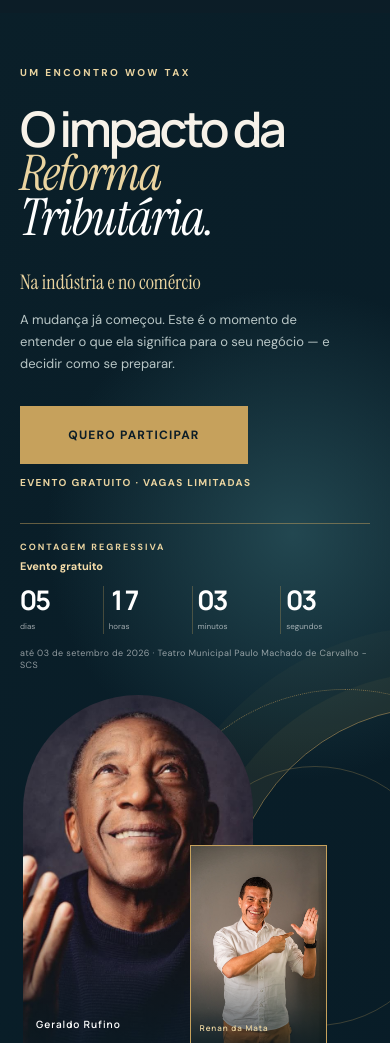
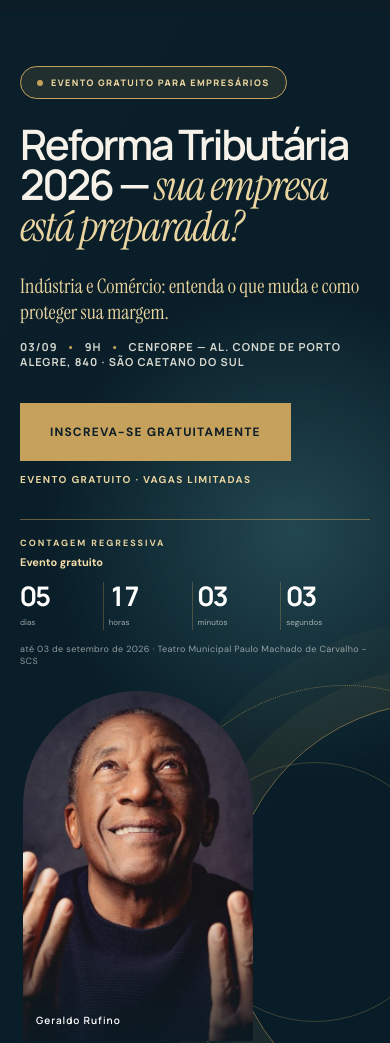
Before and after one commit to guilhermerampazzo/elias-evento-renan, a website: page index.html in a window 390 px wide. Shown: the part 57-1100 px from the top of the page. Drawn offline with Linux system fonts and the light colour scheme.

Commit message:
Simplificar banner do hero com novo copy e remover Renan da Mata

```diff
--- a/index.html
+++ b/index.html
@@ -37,19 +37,17 @@
   <main>
     <section class="hero" id="inicio">
       <div class="hero-copy">
-        <p class="eyebrow">UM ENCONTRO WOW TAX</p>
-        <h1>O impacto da<br><i>Reforma</i><br><strong>Tributária.</strong></h1>
-        <p class="hero-deck">Na indústria e no comércio</p>
-        <p class="hero-intro">A mudança já começou. Este é o momento de entender o que ela significa para o seu negócio — e decidir como se preparar.</p>
-        <a class="button button-gold" href="#inscricao">Quero participar</a>
+        <p class="hero-seal">Evento gratuito para empresários</p>
+        <h1>Reforma Tributária 2026 — <i>sua empresa está preparada?</i></h1>
+        <p class="hero-deck">Indústria e Comércio: entenda o que muda e como proteger sua margem.</p>
+        <p class="hero-meta">03/09 <span>•</span> 9h <span>•</span> Cenforpe — Al. Conde de Porto Alegre, 840 · São Caetano do Sul</p>
+        <a class="button button-gold" href="#inscricao">INSCREVA-SE GRATUITAMENTE</a>
       </div>
       <div class="hero-visual">
         <div class="hero-arc"></div><div class="hero-arc hero-arc-small"></div>
         <figure class="hero-rufino"><img src="arquivos/rufinho.jpg" alt="Geraldo Rufino" /><figcaption>Geraldo Rufino</figcaption></figure>
-        <figure class="hero-renan"><img src="arquivos/renandamata.jpg" alt="Renan da Mata" /><figcaption>Renan da Mata</figcaption></figure>
-        <span class="hero-side-note">ENTENDA<br>ANTEcipe<br>TRANSFORME</span>
       </div>
-      <div class="hero-rail"><span>03 DE SETEMBRO</span><span>A PARTIR DAS 9H</span><span>TEATRO MUNICIPAL · SCS</span><span>EVENTO GRATUITO</span></div>
+      <div class="hero-rail"><span>03 DE SETEMBRO</span><span>A PARTIR DAS 9H</span><span>CENFORPE · SCS</span><span>EVENTO GRATUITO</span></div>
     </section>
 
     <section class="manifesto section-light" id="evento">
--- a/styles.css
+++ b/styles.css
@@ -19,12 +19,15 @@ h1,h2,h3,p{margin-top:0}
 .eyebrow,.section-label,.person-line span,.profile span,.form-eyebrow,.location-data span{font-size:10px;letter-spacing:2.4px;font-weight:700;text-transform:uppercase}
 .eyebrow{color:var(--gold-pale);margin-bottom:28px}
 .hero-copy{max-width:650px}
-.hero h1{font:600 clamp(52px,7.2vw,102px)/.88 Manrope,Arial,sans-serif;letter-spacing:-.07em;margin:0;color:#f7f2e9}
+.hero h1{font:600 clamp(42px,5.4vw,72px)/.95 Manrope,Arial,sans-serif;letter-spacing:-.06em;margin:0;color:#f7f2e9}
 .hero h1 i,.hero h1 strong{font-family:'Instrument Serif',Georgia,serif;letter-spacing:-.03em;font-weight:400;font-style:italic}
 .hero h1 i{color:var(--gold-pale)}
 .hero h1 strong{font-size:1.04em;color:#fff}
-.hero-deck{font:500 23px 'Instrument Serif',Georgia,serif;color:var(--gold-pale);margin:28px 0 14px}
-.hero-intro{font-size:15px;line-height:1.7;color:#b9c7c7;max-width:385px;margin-bottom:31px}
+.hero-seal{display:inline-flex;align-items:center;gap:8px;padding:9px 16px;border:1px solid var(--gold);border-radius:999px;background:rgba(198,161,92,.12);color:var(--gold-pale);font:800 10px 'Manrope';letter-spacing:1.8px;text-transform:uppercase;margin:0 0 26px}
+.hero-seal:before{content:'';width:6px;height:6px;border-radius:50%;background:var(--gold)}
+.hero-deck{font:500 21px 'Instrument Serif',Georgia,serif;color:var(--gold-pale);margin:26px 0 14px;max-width:520px}
+.hero-meta{font:700 13px 'Manrope';letter-spacing:1.4px;text-transform:uppercase;color:#d6d8d0;margin:0 0 34px}
+.hero-meta span{color:var(--gold);margin:0 6px}
 .button{display:inline-flex;align-items:center;justify-content:center;min-height:48px;padding:15px 21px;border:0;font:700 11px 'DM Sans';letter-spacing:1px;text-transform:uppercase;text-decoration:none;cursor:pointer;transition:transform 160ms var(--ease-out),background 160ms ease,color 160ms ease}
 .hero-copy>.button{min-width:228px;min-height:58px;padding:19px 30px;font-size:12px;letter-spacing:1.2px}
 .section-cta{display:flex;flex-direction:column;align-items:flex-start;gap:10px;margin-top:38px}
@@ -50,12 +53,9 @@ h1,h2,h3,p{margin-top:0}
 .hero-arc-small{width:290px;height:290px;right:24%;top:21%;border-style:solid;opacity:.5}
 .hero-rufino{position:absolute;width:min(30vw,390px);height:475px;right:20%;bottom:0;overflow:hidden;border-radius:195px 195px 0 0;background:#111;z-index:1}
 .hero-rufino img{width:100%;height:100%;object-fit:cover;object-position:center}
-.hero-rufino:after,.hero-renan:after{content:'';position:absolute;inset:0;background:linear-gradient(180deg,transparent 62%,rgba(7,28,39,.65))}
-.hero-rufino figcaption,.hero-renan figcaption{position:absolute;bottom:19px;left:20px;z-index:2;font:600 12px Manrope;letter-spacing:1px;color:white}
-.hero-renan{position:absolute;width:min(19vw,235px);height:300px;right:2%;bottom:0;overflow:hidden;background:#82786f;border:1px solid var(--gold);z-index:2}
-.hero-renan img{width:100%;height:100%;object-fit:cover;object-position:center top}
-.hero-renan figcaption{bottom:15px;left:15px;color:var(--gold-pale);font-size:10px}
-.hero-side-note{position:absolute;right:-3%;top:2%;writing-mode:vertical-rl;color:var(--gold-pale);font-size:9px;letter-spacing:2.6px;line-height:1.5;z-index:2}
+.hero-rufino:after{content:'';position:absolute;inset:0;background:linear-gradient(180deg,transparent 62%,rgba(7,28,39,.65))}
+.hero-rufino figcaption{position:absolute;bottom:19px;left:20px;z-index:2;font:600 12px Manrope;letter-spacing:1px;color:white}
+.hero-rufino{right:12%}
 .hero-rail{position:absolute;bottom:34px;left:clamp(20px,7vw,120px);right:clamp(20px,7vw,120px);display:grid;grid-template-columns:repeat(4,1fr);border-top:1px solid rgba(198,161,92,.7);border-bottom:1px solid rgba(198,161,92,.7)}
 .hero-rail span{padding:18px 18px 18px 0;border-right:1px solid rgba(198,161,92,.35);font-size:10px;font-weight:700;letter-spacing:1.5px;color:#d6d8d0}
 .hero-rail span+span{padding-left:20px}
@@ -191,8 +191,6 @@ h1,h2,h3,p{margin-top:0}
 @media(max-width:900px){.hero{grid-template-columns:1fr;padding-top:60px;min-height:980px}
 .hero-visual{height:470px;margin-top:35px}
 .hero-rufino{width:300px;height:420px;right:20%}
-.hero-renan{width:180px;height:250px;right:4%}
-.hero-side-note{right:-1%}
 .hero-rail{grid-template-columns:repeat(4,1fr)}
 .hero-rail span{font-size:8px}
 .manifesto-grid,.wow-grid,.location,.faq{grid-template-columns:1fr;gap:50px}
@@ -211,18 +209,16 @@ h1,h2,h3,p{margin-top:0}
 .masthead-note{display:none}
 .header-cta{margin-left:auto;padding:11px 13px;font-size:9px}
 .hero{padding:53px 20px 135px;min-height:840px}
-.hero h1{font-size:49px}
+.hero h1{font-size:42px}
+.hero-seal{font-size:9px;letter-spacing:1.4px}
 .hero-deck{font-size:20px}
-.hero-intro{font-size:13px;max-width:310px}
+.hero-meta{font-size:11px;letter-spacing:1px}
 .hero-visual{height:365px;margin-top:25px}
 .hero-visual:after{width:420px;height:420px;right:-280px;top:10px}
 .hero-arc{width:410px;height:410px;right:-180px}
 .hero-arc-small{width:260px;height:260px;right:-75px;top:70px}
 .hero-rufino{width:230px;height:350px;right:22%}
-.hero-renan{width:137px;height:200px;right:1%}
 .hero-rufino figcaption{left:13px;bottom:14px;font-size:10px}
-.hero-renan figcaption{font-size:8px;bottom:11px;left:9px}
-.hero-side-note{display:none}
 .hero-rail{left:20px;right:20px;grid-template-columns:1fr 1fr;bottom:24px}
 .hero-rail span{padding:11px 6px 11px 0;font-size:7px}
 .hero-rail span+span{padding-left:10px}
```
